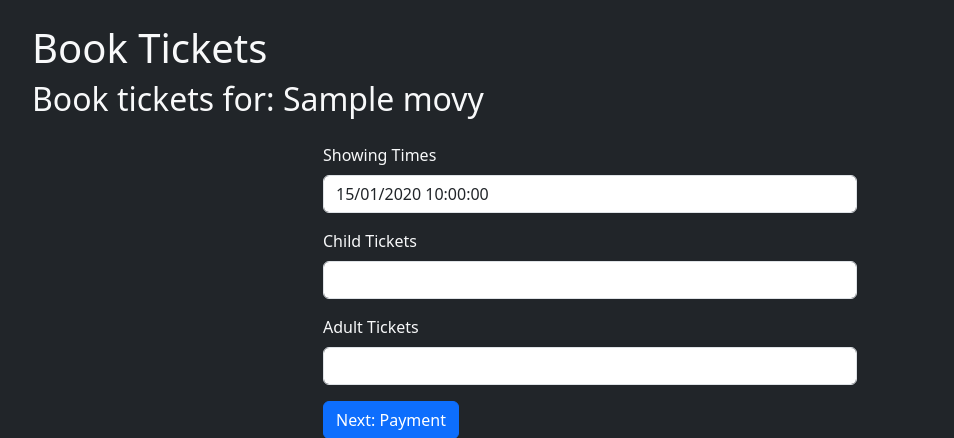
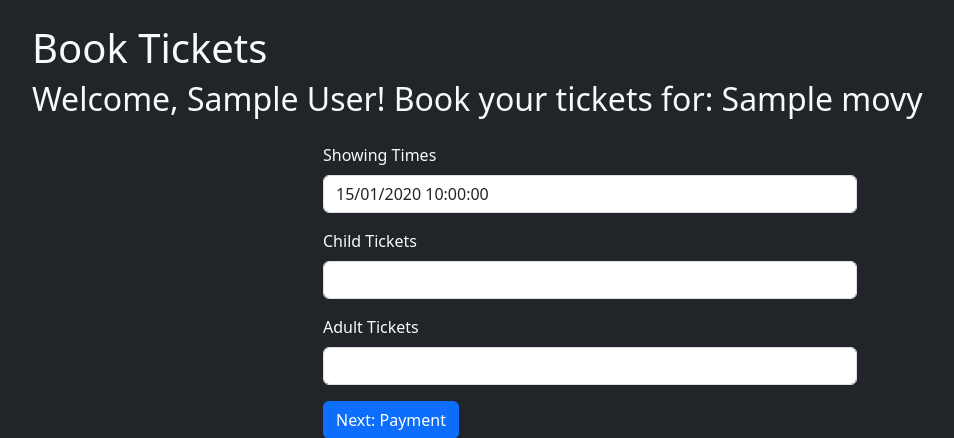
Before and after one commit to Wojciech-Przybylski/ams-group-project, a Flask app: page /book/1 in a window 1280 px wide. Shown: the part 101-539 px from the top of the page, without its empty margins (50-1004 px from the left). Run offline with Flask 3, Linux system fonts and the light colour scheme; the visitor is signed in with stand-in values (Sample User, id 1); tables that the repository leaves empty hold one stand-in row (values such as "Sample post").

Commit message:
Add some more dynamicness to page for name etc

```diff
--- a/application/templates/book.html
+++ b/application/templates/book.html
@@ -1,7 +1,7 @@
 {% extends 'nav.html' %}
 {% block content %}
 
-<h2>Book tickets for: {{ movie.title }}</h2>
+<h2>Welcome, {{ name }}! Book your tickets for: {{ movie.title }}</h2>
 
 <div class="container mt-4">
     <div class="row justify-content-center">
@@ -25,7 +25,7 @@
                 </div>
                 <button type="submit" class="btn btn-primary">Next: Payment</button>
             </form>
-
+            <br>
         </div>
     </div>
 </div>
```
